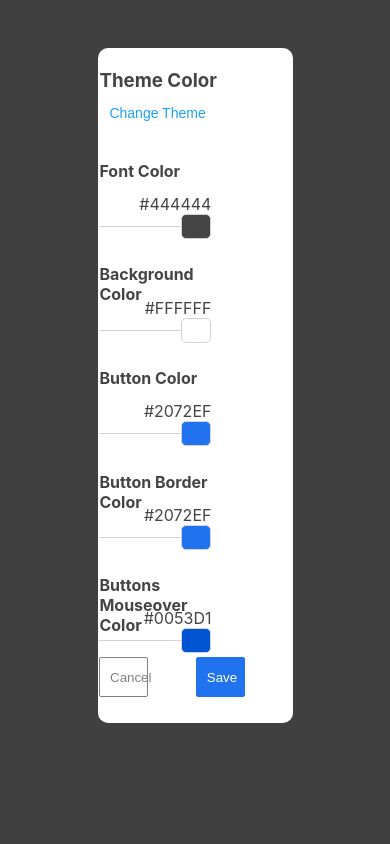
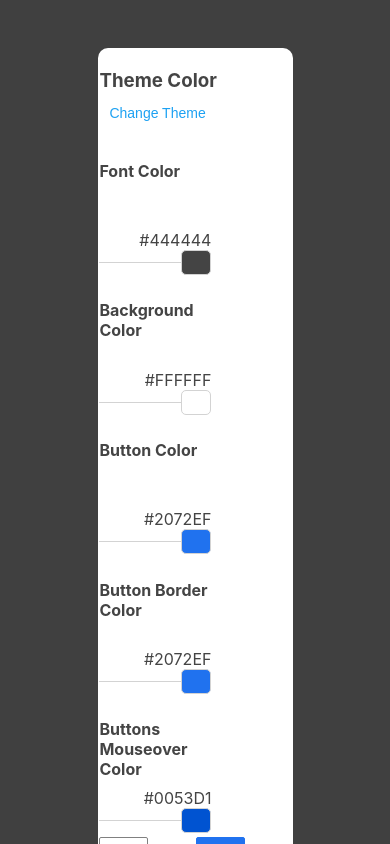
Before and after one commit to Florid11/third-task, a React (Create React App) app: page / in a window 390 px wide. Both pictures are taken after a click on the button "Show popup". Built offline with nearby package versions, Linux system fonts and the light colour scheme.

Commit message:
Final Changes

```diff
--- a/src/Components/Modal.css
+++ b/src/Components/Modal.css
@@ -188,7 +188,6 @@ span{
     }
 
     .presp p{
-        margin-top: -20px;
         float: left;
         border-bottom: 1px solid lightgray;
     }
```
